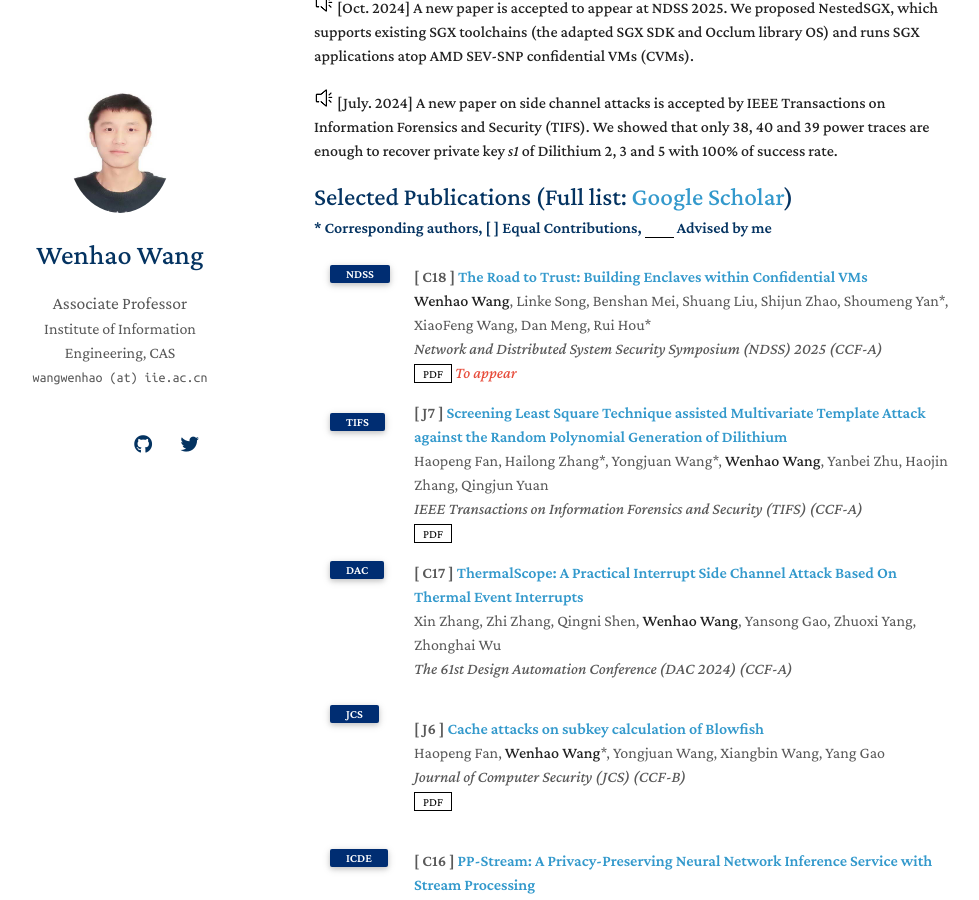
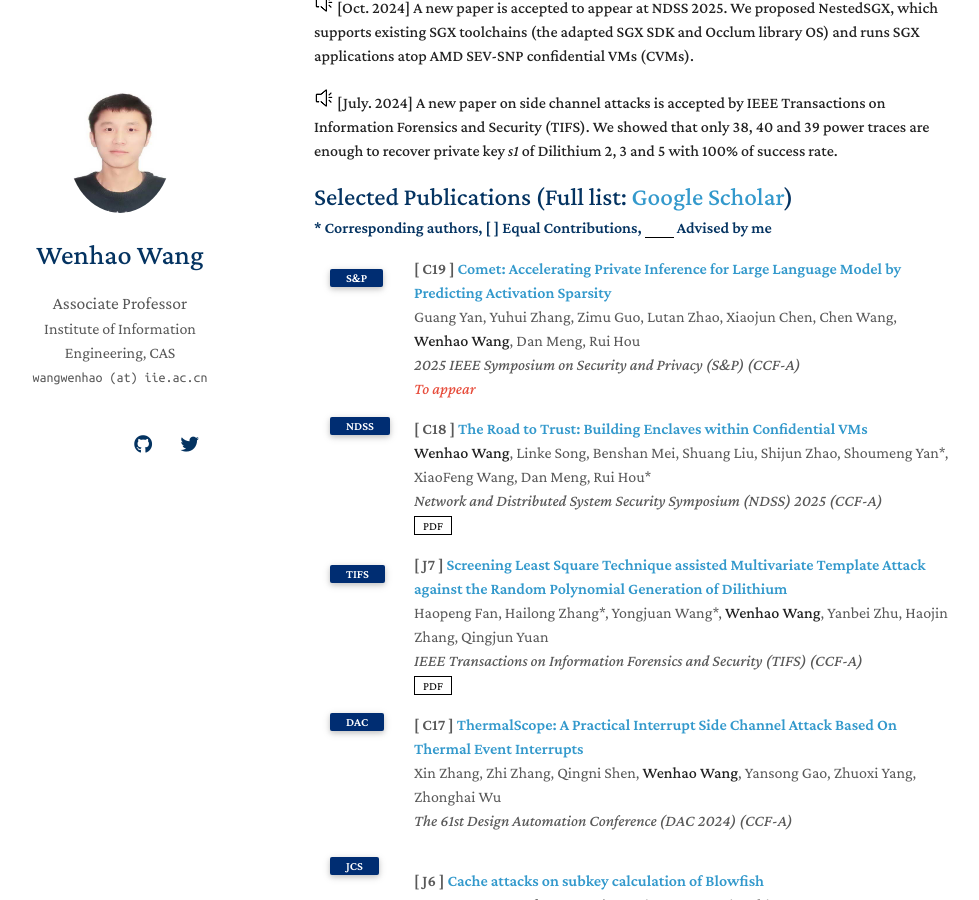
Before and after one commit to heartever/heartever.github.io, a Jekyll site: the page built from index.md, in a window 1280 px wide and 900 px high, scrolled down 462 px. Shown: the whole window, without its empty margins (156-1135 px from the left). Built offline with Jekyll 4.4.1, drawn with Linux system fonts in a browser that asks for light colours; nearby versions of some CDN libraries; a style sheet for code colours, icons or effects is not loaded; our own code applies the rules of GitHub Pages for plain Markdown files.

Commit message:
update comet

```diff
--- a/_data/publications.yml
+++ b/_data/publications.yml
@@ -1,10 +1,15 @@
 main:
+  - title: "Comet: Accelerating Private Inference for Large Language Model by Predicting Activation Sparsity"
+    authors: Guang Yan, Yuhui Zhang, Zimu Guo, Lutan Zhao, Xiaojun Chen, Chen Wang, <strong>Wenhao Wang</strong>, Dan Meng, Rui Hou
+    conference_short: S&P
+    conference: 2025 IEEE Symposium on Security and Privacy (S&P) (CCF-A)
+    notes: To appear
+
   - title: "The Road to Trust: Building Enclaves within Confidential VMs"
     authors: <strong>Wenhao Wang</strong>, Linke Song, Benshan Mei, Shuang Liu, Shijun Zhao, Shoumeng Yan*, XiaoFeng Wang, Dan Meng, Rui Hou*
     conference_short: NDSS
     conference: Network and Distributed System Security Symposium (NDSS) 2025 (CCF-A)
-    pdf: https://arxiv.org/pdf/2402.11438
-    notes: To appear
+    pdf: https://www.ndss-symposium.org/wp-content/uploads/2025-385-paper.pdf
 
   - title: "Screening Least Square Technique assisted Multivariate Template Attack against the Random Polynomial Generation of Dilithium"
     authors: Haopeng Fan, Hailong Zhang*, Yongjuan Wang*, <strong>Wenhao Wang</strong>, Yanbei Zhu, Haojin Zhang, Qingjun Yuan
```
